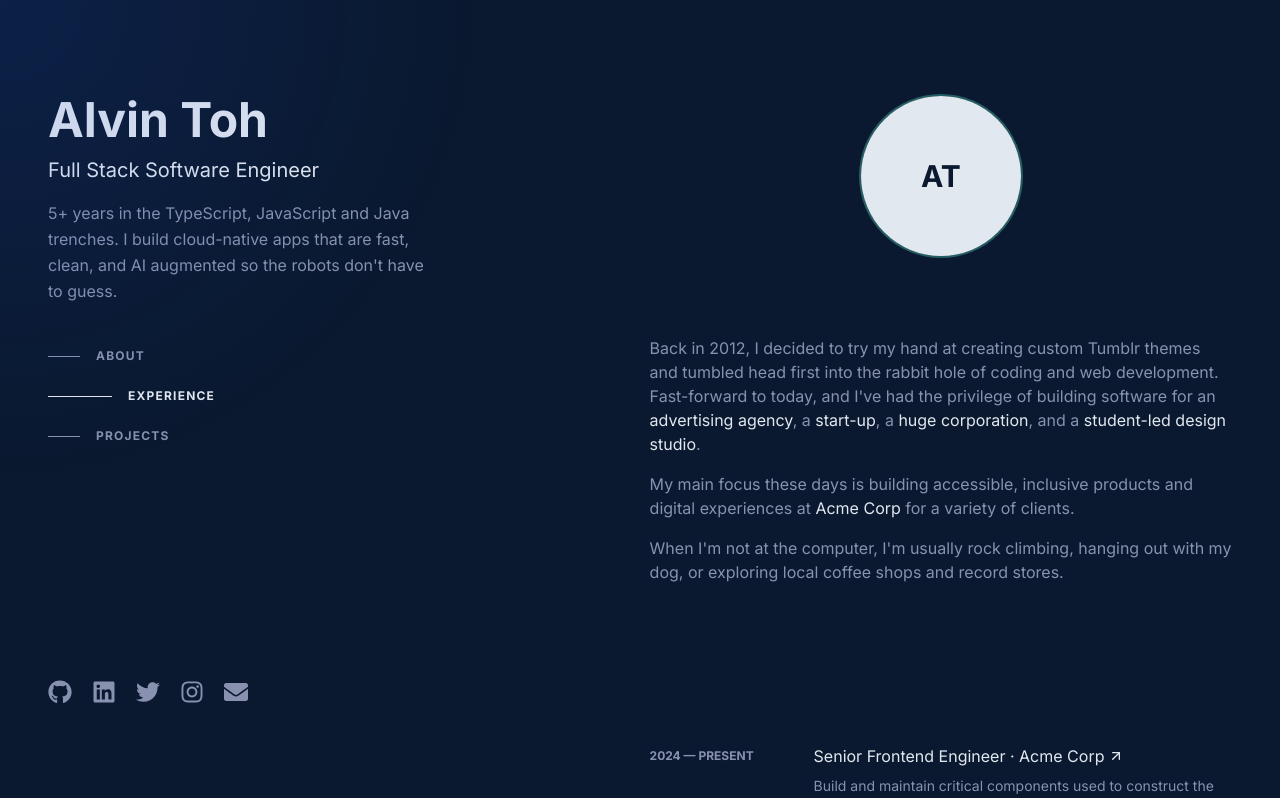
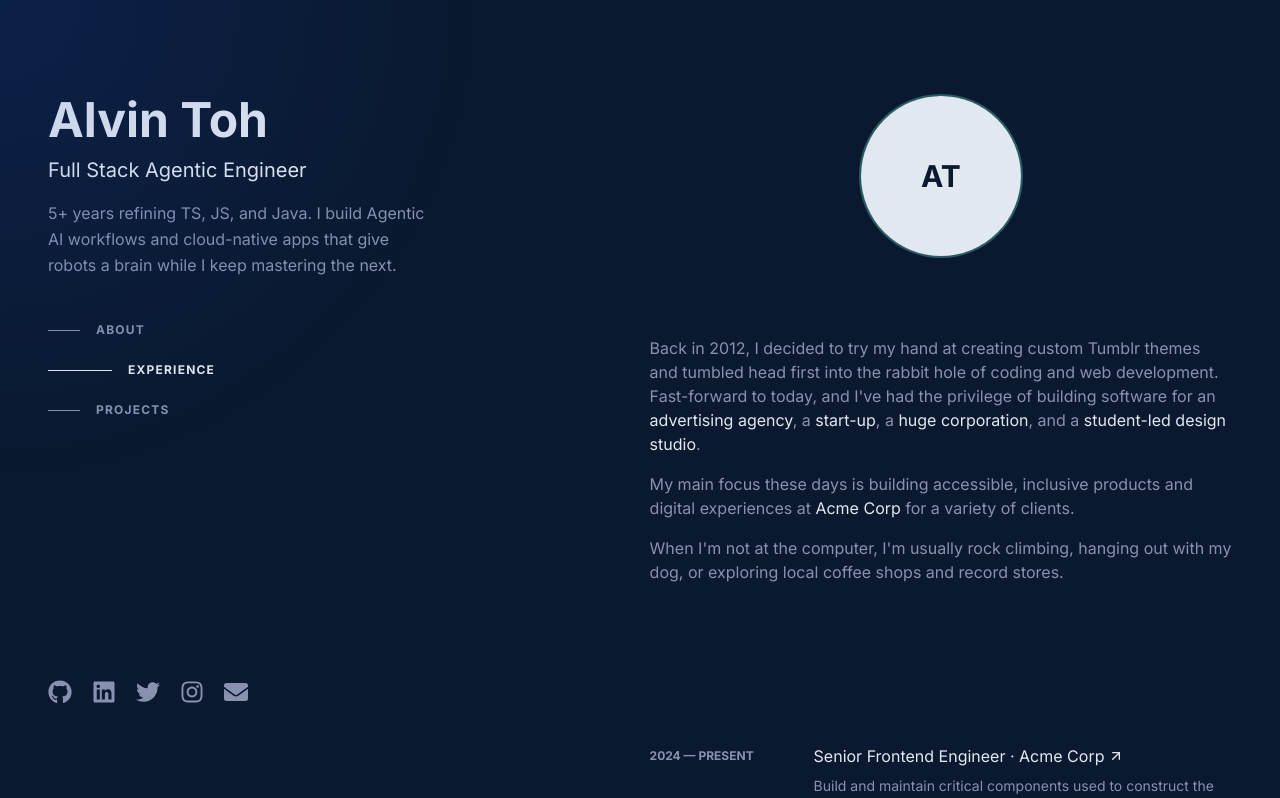
Before and after one commit to alvintoh/dev-portfolio-v1, a Next.js app: page / in a window 1280 px wide. Shown: the top 798 px of the page. Built offline with nearby package versions, Linux system fonts and the light colour scheme.

Commit message:
feat(claude): setup CLAUDE.md with skills and integrated plugins while finishing hero section

```diff
--- a/src/data/hero-data.ts
+++ b/src/data/hero-data.ts
@@ -7,6 +7,6 @@ export type HeroData = {
 
 export const heroData: HeroData = {
   name: "Alvin Toh",
-  title: "Full Stack Software Engineer",
-  bio: "5+ years in the TypeScript, JavaScript and Java trenches. I build cloud-native apps that are fast, clean, and AI augmented so the robots don't have to guess.",
+  title: "Full Stack Agentic Engineer",
+  bio: "5+ years refining TS, JS, and Java. I build Agentic AI workflows and cloud-native apps that give robots a brain while I keep mastering the next.",
 };
```
Also changed, not shown: 1 other file (tests, documents, lock files or other folders).
